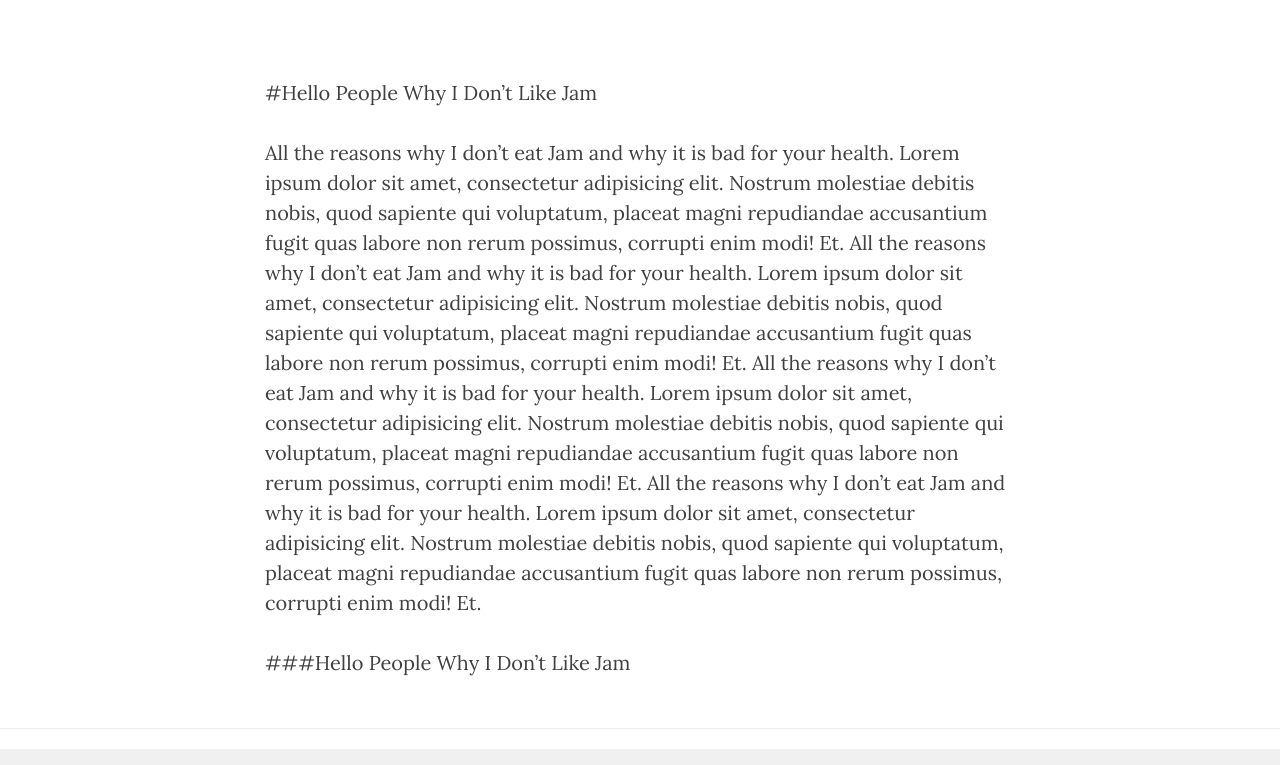
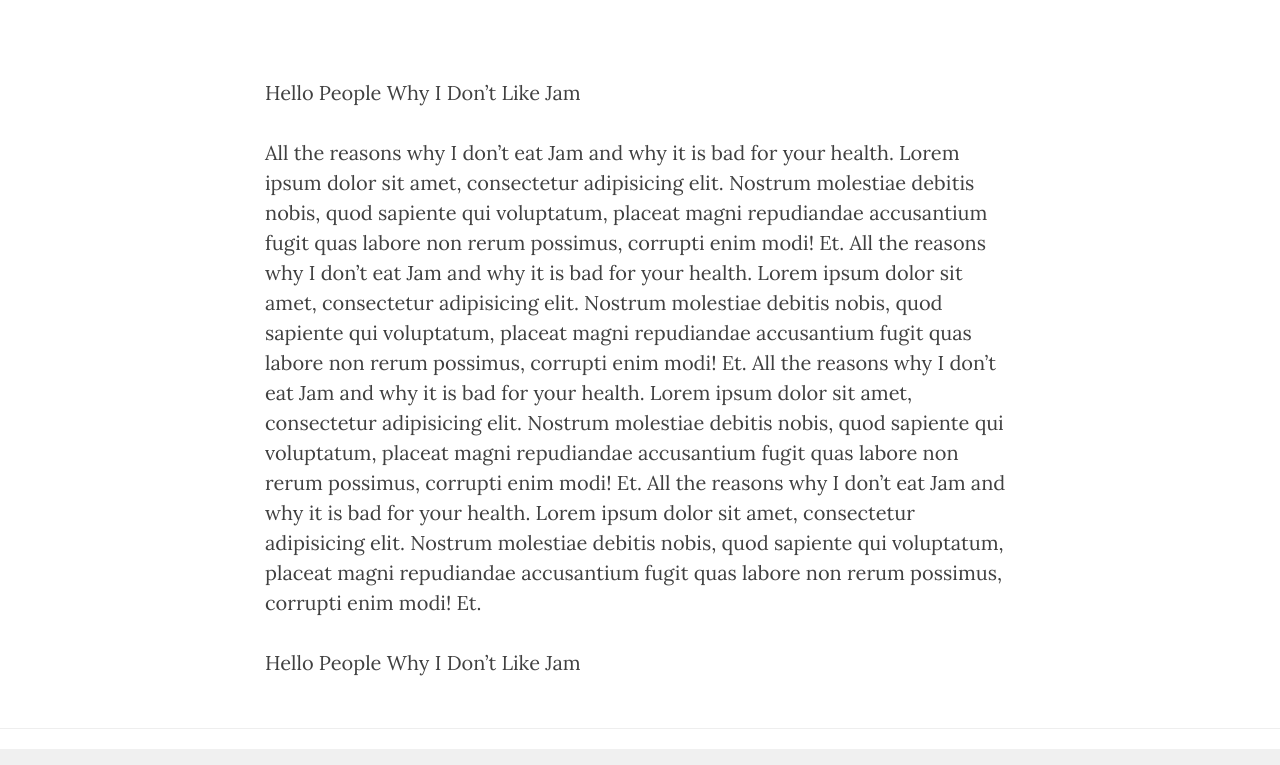
Before and after one commit to Dessagn/profile, a Jekyll site: the page built from _posts/2016-10-26-hello-people-why-i-don't-like-jam.md, in a window 1280 px wide. Shown: the part 468-1233 px from the top of the page. Built offline with Jekyll 4.4.1, drawn with Linux system fonts in a browser that asks for light colours; nearby versions of some CDN libraries; comment, search, counter and statistics services are not loaded.

```diff
--- a/_includes/footer.html
+++ b/_includes/footer.html
@@ -64,6 +64,9 @@
   ga('send', 'pageview');
 
 </script>
+
+
+
 </body>
 
 </html>
--- a/_includes/header.html
+++ b/_includes/header.html
@@ -17,7 +17,7 @@
     {% endif %}
 
     {% if page.img %}
-    <meta property="og:image" content="{{ page.img | prepend: site.url | replace: 'site.url', '/site.url' }}" />
+    <meta property="og:image" content="{{ site.url }}/{{ page.img}}" />
     {% endif %}
     <title>{{ page.navTitle }}</title>
 
@@ -60,6 +60,7 @@
                         <aside class="sharing">
                             <div class="g-plusone" data-annotation="inline" data-width="300"></div>
                         </aside>
+
                     </div>
                 </div>
             </div>
--- a/_posts/2016-10-26-hello-people-why-i-don't-like-jam.md
+++ b/_posts/2016-10-26-hello-people-why-i-don't-like-jam.md
@@ -6,11 +6,11 @@ author: "Kello"
 img: "jam-bg.jpg"
 ---
 
-#Hello People Why I Don't Like Jam
+Hello People Why I Don't Like Jam
 
 All the reasons why I don't eat Jam and why it is bad for your health. Lorem ipsum dolor sit amet, consectetur adipisicing elit. Nostrum molestiae debitis nobis, quod sapiente qui voluptatum, placeat magni repudiandae accusantium fugit quas labore non rerum possimus, corrupti enim modi! Et.
 All the reasons why I don't eat Jam and why it is bad for your health. Lorem ipsum dolor sit amet, consectetur adipisicing elit. Nostrum molestiae debitis nobis, quod sapiente qui voluptatum, placeat magni repudiandae accusantium fugit quas labore non rerum possimus, corrupti enim modi! Et.
 All the reasons why I don't eat Jam and why it is bad for your health. Lorem ipsum dolor sit amet, consectetur adipisicing elit. Nostrum molestiae debitis nobis, quod sapiente qui voluptatum, placeat magni repudiandae accusantium fugit quas labore non rerum possimus, corrupti enim modi! Et.
 All the reasons why I don't eat Jam and why it is bad for your health. Lorem ipsum dolor sit amet, consectetur adipisicing elit. Nostrum molestiae debitis nobis, quod sapiente qui voluptatum, placeat magni repudiandae accusantium fugit quas labore non rerum possimus, corrupti enim modi! Et.
 
-###Hello People Why I Don't Like Jam
+Hello People Why I Don't Like Jam
```
